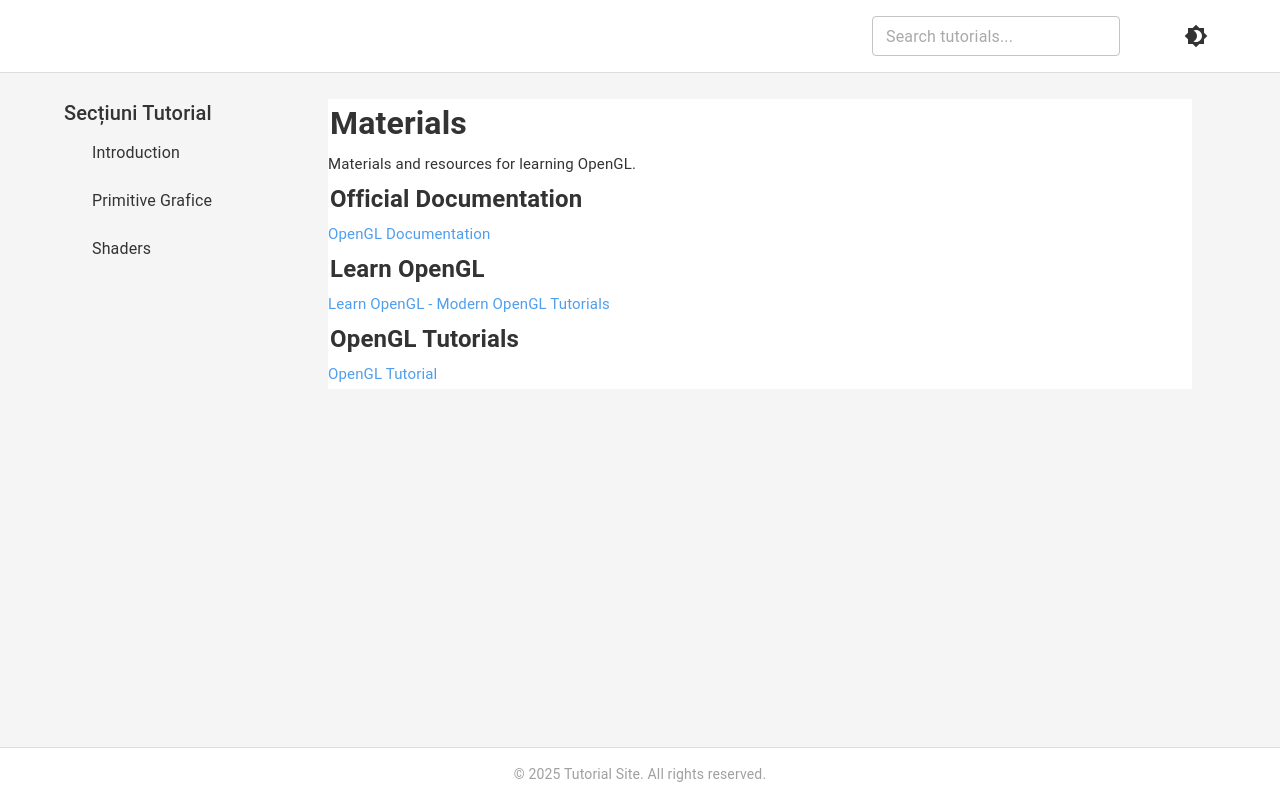
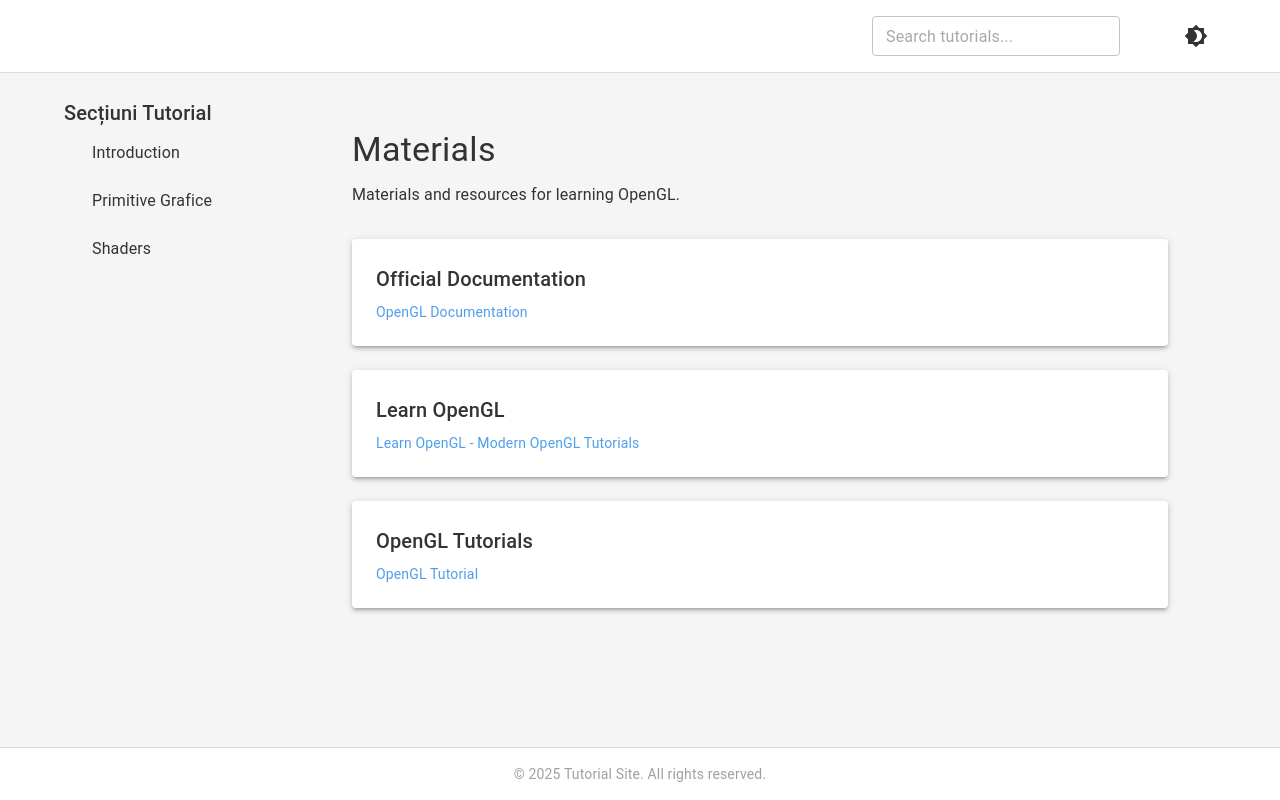
Before and after one commit to Lung-Alexandra/tutorial-site, a Next.js app: page /materials in a window 1280 px wide. Built offline with nearby package versions, Linux system fonts and the light colour scheme; some icons are missing.

Commit message:
refactor materials page

```diff
--- a/pages/materials/index.tsx
+++ b/pages/materials/index.tsx
@@ -1,48 +1,62 @@
-import Layout from "../../components/layout/Layout";
-import {getNavigation} from "../../lib/navigation";
+import Layout from '../../components/layout/Layout';
+import { getNavigation } from '../../lib/navigation';
+import { Box, Container, Typography, Paper, Link as MuiLink } from '@mui/material';
 
-export default function Materials({navigation}) {
+export default function Materials({ navigation }) {
+    const resources = [
+        {
+            title: 'Official Documentation',
+            description: 'OpenGL Documentation',
+            link: 'https://www.opengl.org/documentation/',
+        },
+        {
+            title: 'Learn OpenGL',
+            description: 'Learn OpenGL - Modern OpenGL Tutorials',
+            link: 'https://learnopengl.com/',
+        },
+        {
+            title: 'OpenGL Tutorials',
+            description: 'OpenGL Tutorial',
+            link: 'https://www.opengl-tutorial.org/',
+        },
+    ];
+
     return (
-        <Layout nav={navigation} metadata={undefined}>
-            <div className="container">
-                <h1>Materials</h1>
-                <p>Materials and resources for learning OpenGL.</p>
+        <Layout nav={navigation} metadata={{ title: 'Materials' }}>
+            <Container maxWidth="md" sx={{ py: 4 }}>
+                <Typography variant="h4" gutterBottom>
+                    Materials
+                </Typography>
+                <Typography variant="body1" sx={{ mb: 4 }}>
+                    Materials and resources for learning OpenGL.
+                </Typography>
 
-                <div className="materials-list">
-                    <div className="material-item">
-                        <h2>Official Documentation</h2>
-                        <p>
-                            <a href="https://www.opengl.org/documentation/" target="_blank" rel="noopener noreferrer">
-                                OpenGL Documentation
-                            </a>
-                        </p>
-                    </div>
-
-                    <div className="material-item">
-                        <h2>Learn OpenGL</h2>
-                        <p>
-                            <a href="https://learnopengl.com/" target="_blank" rel="noopener noreferrer">
-                                Learn OpenGL - Modern OpenGL Tutorials
-                            </a>
-                        </p>
-                    </div>
-
-                    <div className="material-item">
-                        <h2>OpenGL Tutorials</h2>
-                        <p>
-                            <a href="http://www.opengl-tutorial.org/" target="_blank" rel="noopener noreferrer">
-                                OpenGL Tutorial
-                            </a>
-                        </p>
-                    </div>
-                </div>
-            </div>
+                <Box display="flex" flexDirection="column" gap={3}>
+                    {resources.map((res, idx) => (
+                        <Paper key={idx} elevation={3} sx={{ p: 3 }}>
+                            <Typography variant="h6" gutterBottom>
+                                {res.title}
+                            </Typography>
+                            <Typography variant="body2">
+                                <MuiLink
+                                    href={res.link}
+                                    target="_blank"
+                                    rel="noopener noreferrer"
+                                    underline="hover"
+                                    color="primary"
+                                >
+                                    {res.description}
+                                </MuiLink>
+                            </Typography>
+                        </Paper>
+                    ))}
+                </Box>
+            </Container>
         </Layout>
     );
 }
 
-export async function getServerSideProps() {
+export async function getStaticProps() {
     const navigation = getNavigation();
-
     return { props: { navigation } };
 }
```
